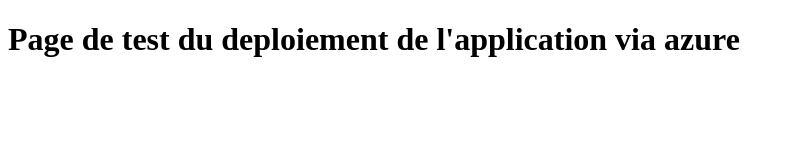
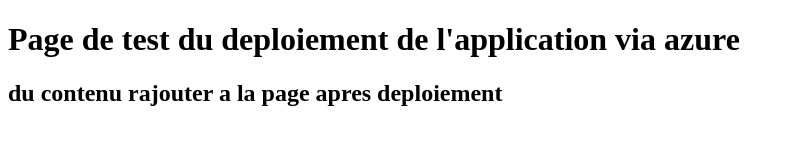
Before and after one commit to kitchou-faissal/test_azure_app_integration, a plain HTML site: page index.html in a window 1280 px wide. Shown: the whole page, without its empty margins (0-795 px from the left). Drawn offline with Linux system fonts and the light colour scheme.

Commit message:
update index.html

```diff
--- a/index.html
+++ b/index.html
@@ -9,5 +9,7 @@
 
     <h1>Page de test du deploiement de l'application via azure</h1>
 
+    <h2>du contenu rajouter a la page apres deploiement</h2>
+
 </body>
 </html>
```
